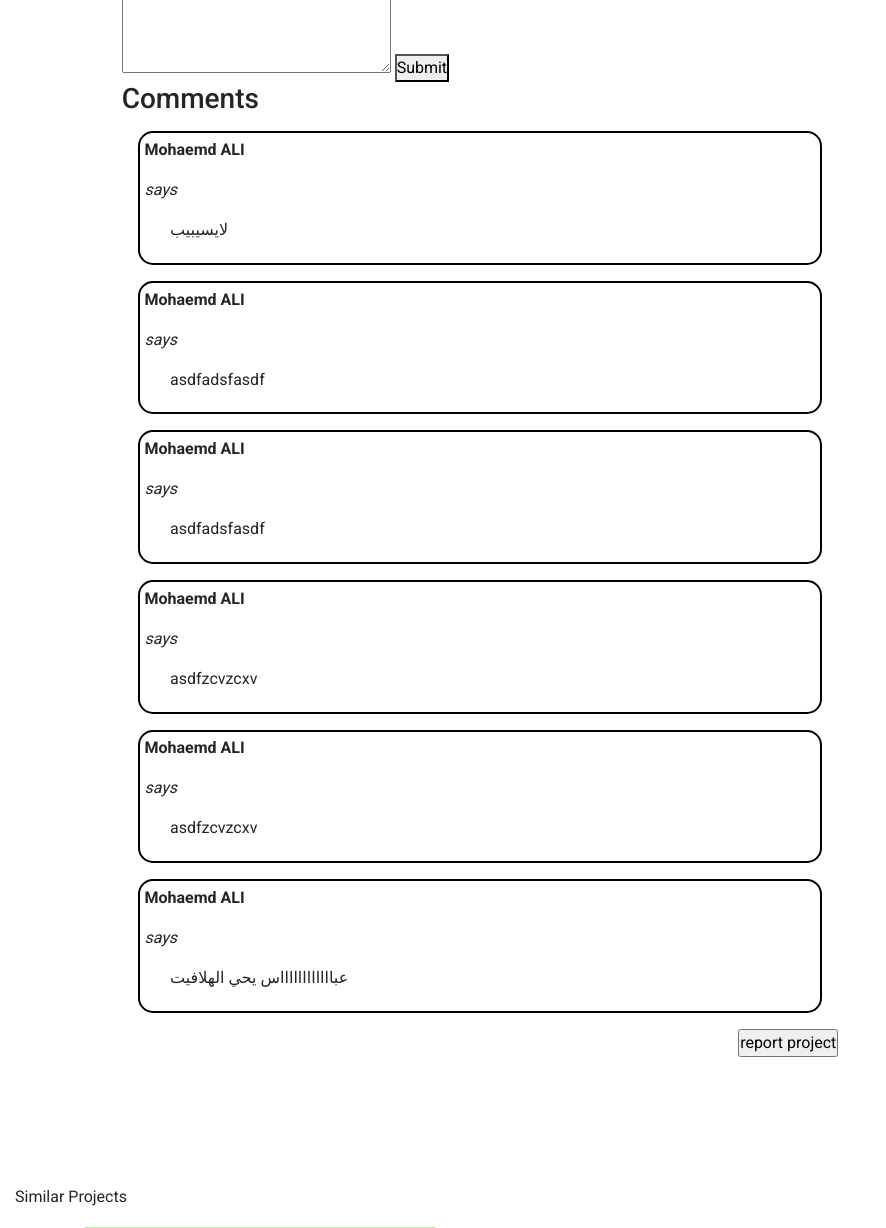
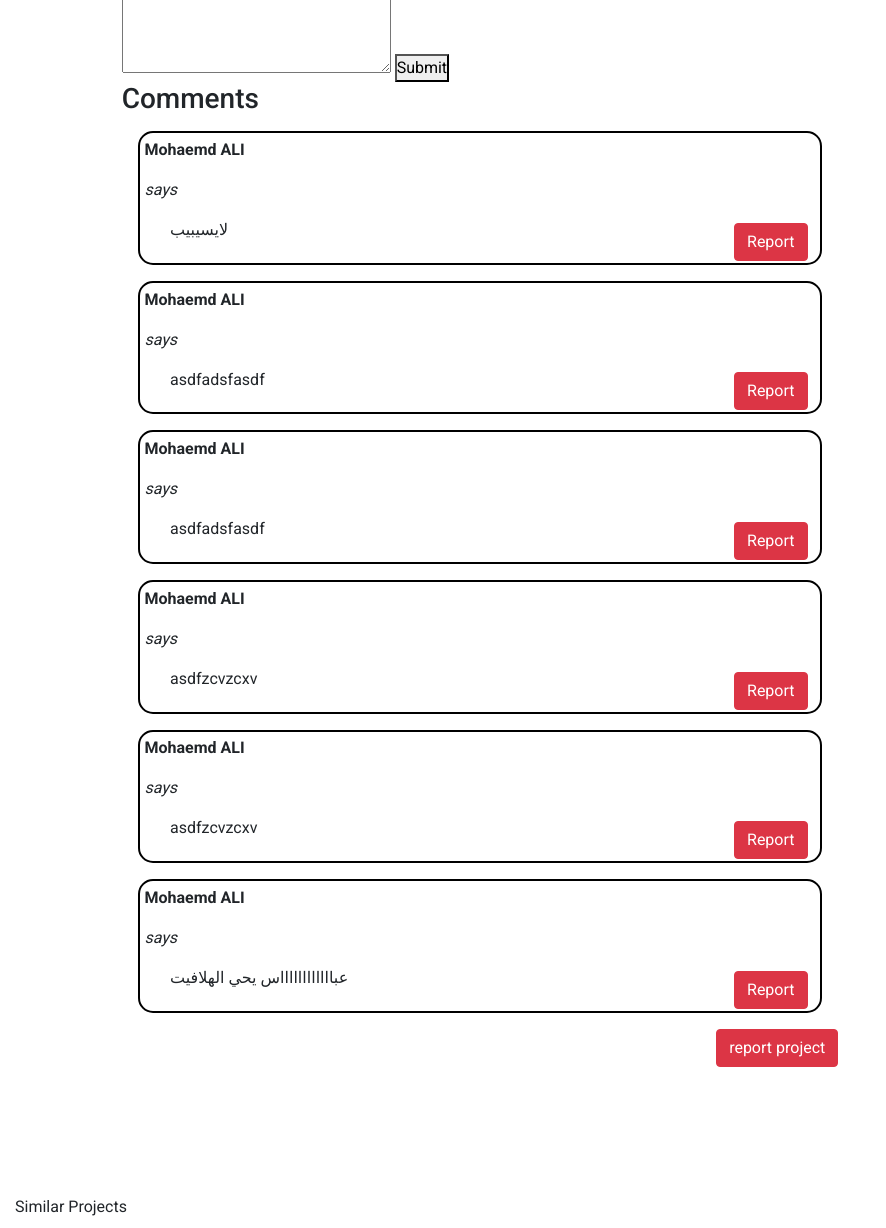
Before and after one commit to mn3m-cs/egy_crowd_fund, a Django app: page /project/1/ in a window 1280 px wide. Shown: the part 1498-2726 px from the top of the page, without its empty margins (0-886 px from the left). Run offline with Django 3.2, Linux system fonts and the light colour scheme; a user stored in the database is signed in; data comes from the database, SQL or seed files in the repository; both versions use the stored data as it was after the commit; some libraries are stand-ins or nearby versions.

Commit message:
report comment

```diff
--- a/project/models.py
+++ b/project/models.py
@@ -113,3 +113,10 @@ class ReportedComments(models.Model):
 
     def __str__(self):
         return str(self.reporter) + ' REPORTED '+ str(self.comment)
+
+class FeaturedProjects(models.Model):
+    project = models.ForeignKey(Project,on_delete=models.CASCADE)
+    date = models.DateTimeField(auto_now_add=True)
+
+    def __str__(self):
+        return self.project
--- a/project/templates/project/project_details.html
+++ b/project/templates/project/project_details.html
@@ -91,6 +91,11 @@
                 <P> <b>{{c.user}}</b> </P>
                 <p><i>says</i></p>
                 <p style='margin-left:1.6rem'> {{c.comment}}</p>
+                <form action="{% url 'project:report_comment' c.pk project.pk  %}" method="post"
+                    style="float:right;margin-top:-2.2rem;margin-right:.5rem">
+                    {% csrf_token %}
+                    <button type="submit" class='btn btn-danger'>Report</button>
+                </form>
             </div>
             {% endfor %}
         </div>
@@ -99,7 +104,7 @@
         <div>
             <form action="{% url 'project:report_project' project=project.pk %}" method="post" style="float:right">
                 {%csrf_token%}
-                <input type="submit" value="report project">
+                <input type="submit" class='btn btn-danger' value="report project">
             </form>
         </div>
 
--- a/project/urls.py
+++ b/project/urls.py
@@ -13,6 +13,6 @@ urlpatterns = [
     path('rate/<project>/',views.rate,name='rate'),
     path('comment/<project>/',views.comment,name='comment'),
     path('report_project/<project>/',views.report_project,name='report_project'),
-
+    path('report_comment/<c_pk>/<project>/',views.report_comment,name='report_comment')
 
 ]
--- a/project/views.py
+++ b/project/views.py
@@ -116,7 +116,15 @@ def comment(request, project):
     return redirect(reverse('project:project_details', args=project))
 
 
-# def report_comment(request,) #TODO:
+def report_comment(request,c_pk,project):
+    comment = Comment.objects.get(pk=c_pk)
+    ecf_user = acc_models.ECFUser.objects.get(user=(request.user))
+    ReportedComments.objects.create(comment=comment,reporter=ecf_user)
+
+    return redirect(reverse('project:project_details', args=project))
+
+
+
 
 def report_project(request, project):
     ecf_user = acc_models.ECFUser.objects.get(user=(request.user))
```
Also changed, not shown: project/admin.py (+21 -5 lines), db.sqlite3, project/migrations/0006_featuredprojects.py (added).
